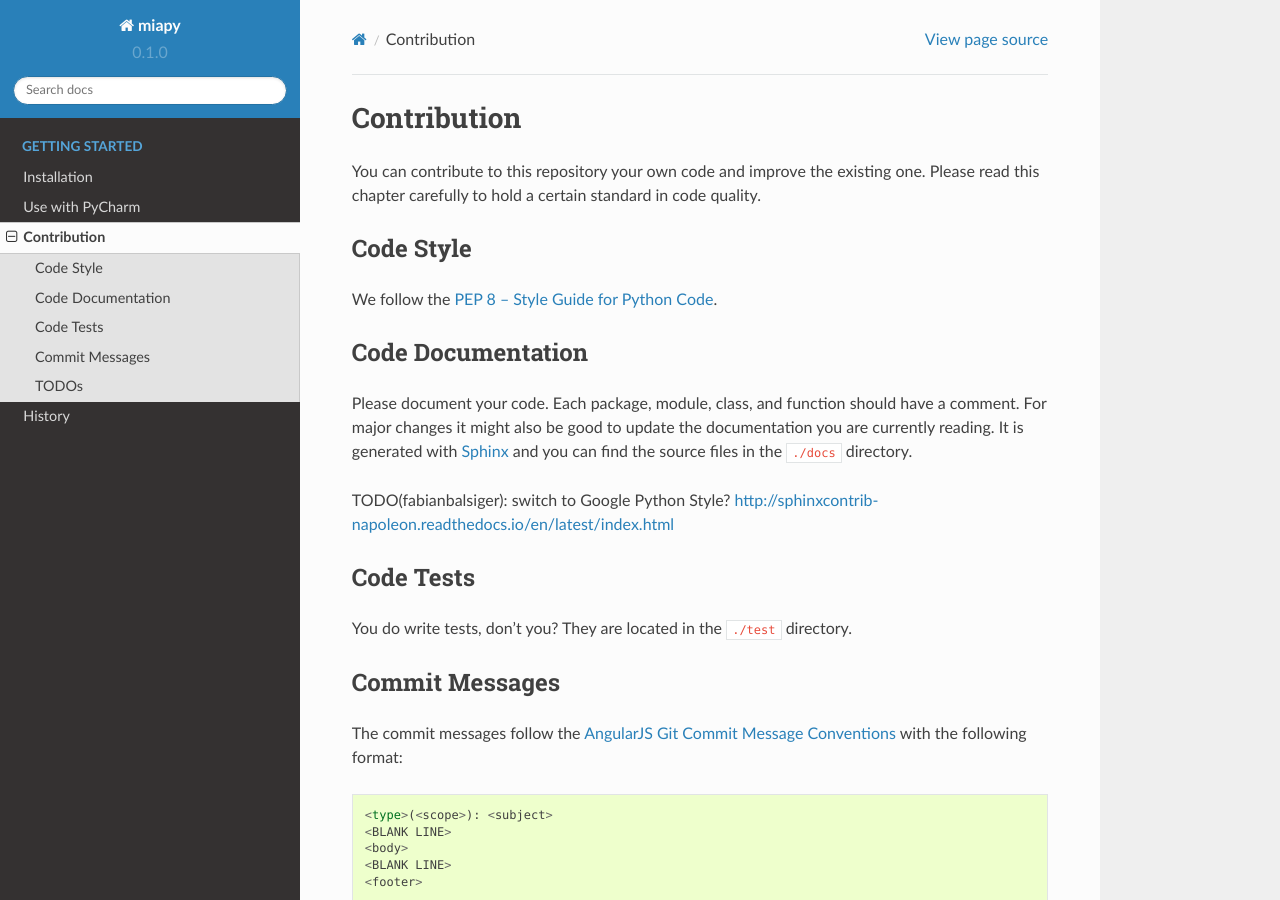
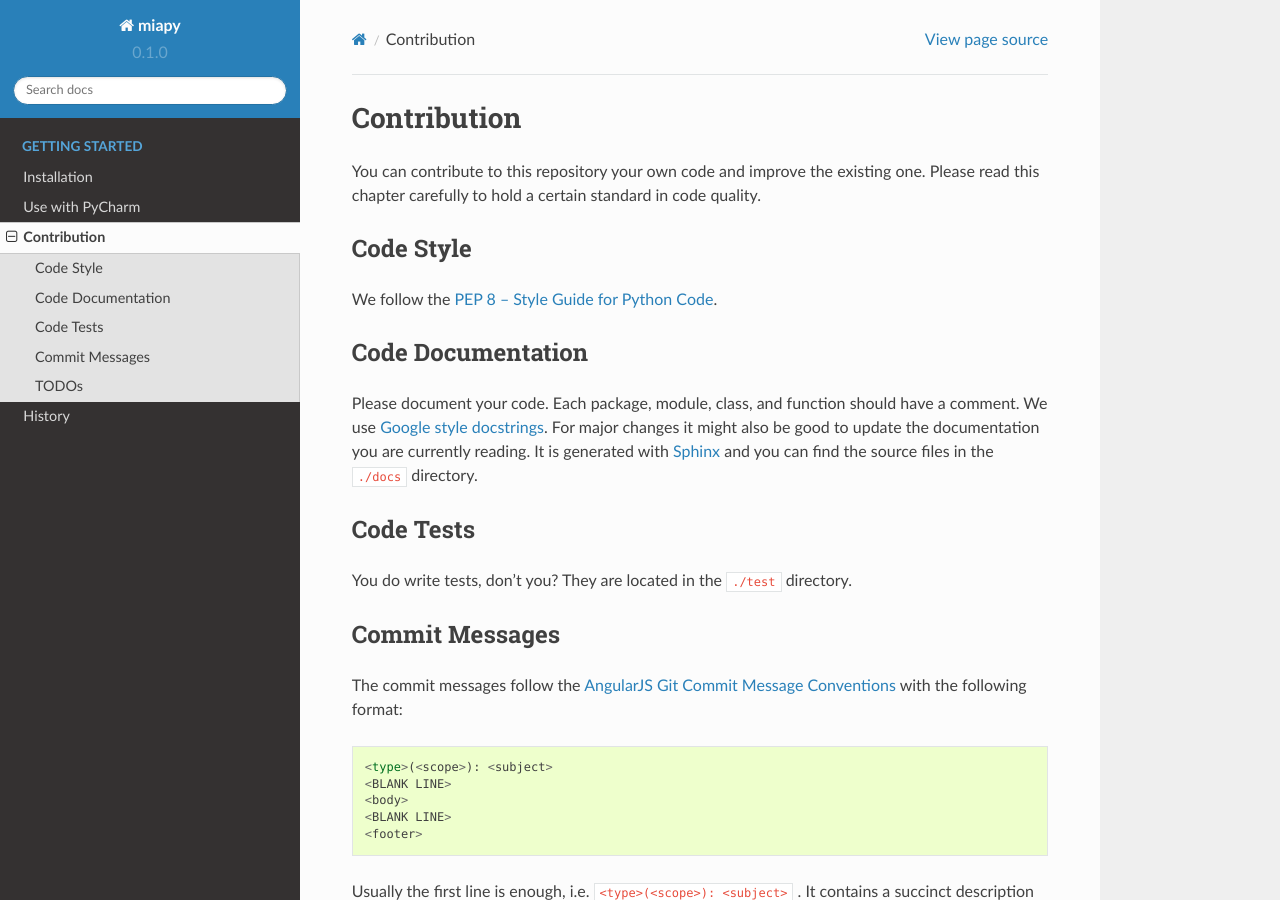
Before and after one commit to rundherum/pymia, a Sphinx documentation site: the page built from docs/contribution.rst, in a window 1280 px wide and 900 px high. Built offline with Sphinx 7.4.7 and the Read the Docs theme 2.0.0, drawn with Linux system fonts in a browser that asks for light colours; formulas are drawn with MathJax 3.

Commit message:
docs(contribution): switch to Google style docstrings

```diff
--- a/docs/contribution.rst
+++ b/docs/contribution.rst
@@ -12,10 +12,9 @@ We follow the `PEP 8 -- Style Guide for Python Code <https://www.python.org/dev/
 Code Documentation
 ------------------
 Please document your code. Each package, module, class, and function should have a comment.
+We use `Google style docstrings <http://google.github.io/styleguide/pyguide.html#Comments>`_.
 For major changes it might also be good to update the documentation you are currently reading.
 It is generated with `Sphinx <http://www.sphinx-doc.org>`_ and you can find the source files in the ``./docs`` directory.
-
-TODO(fabianbalsiger): switch to Google Python Style? http://sphinxcontrib-napoleon.readthedocs.io/en/latest/index.html
 
 Code Tests
 ----------
```
